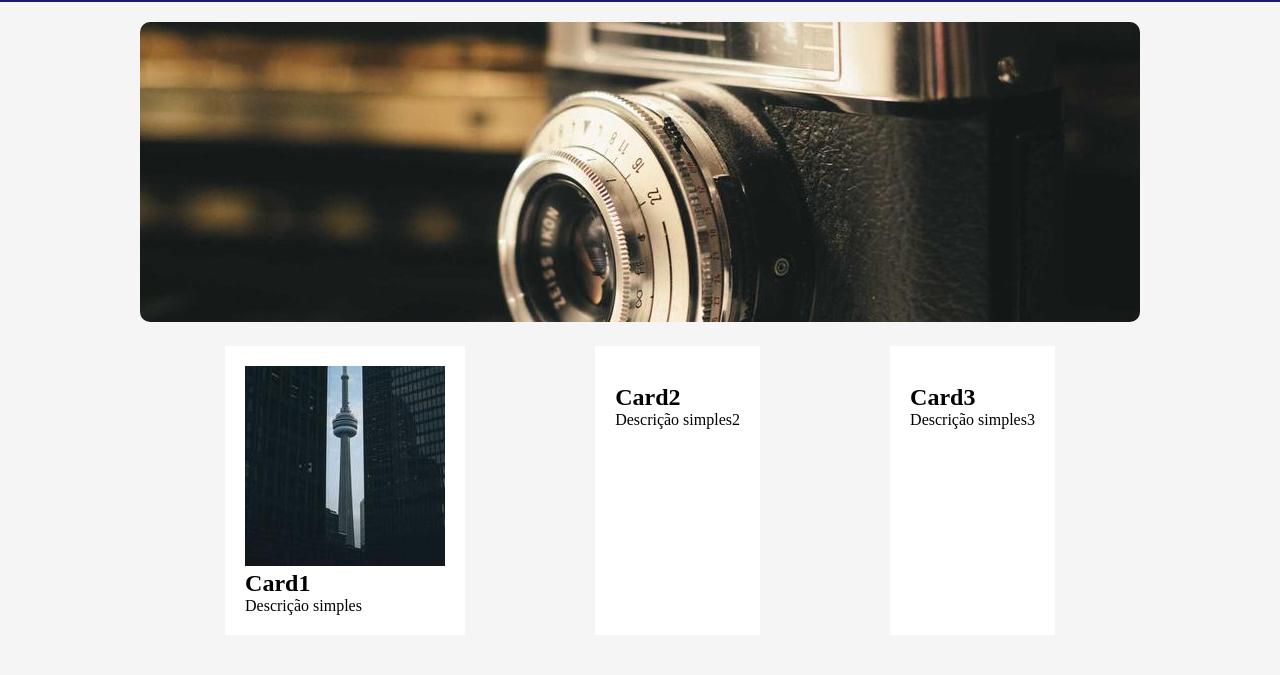
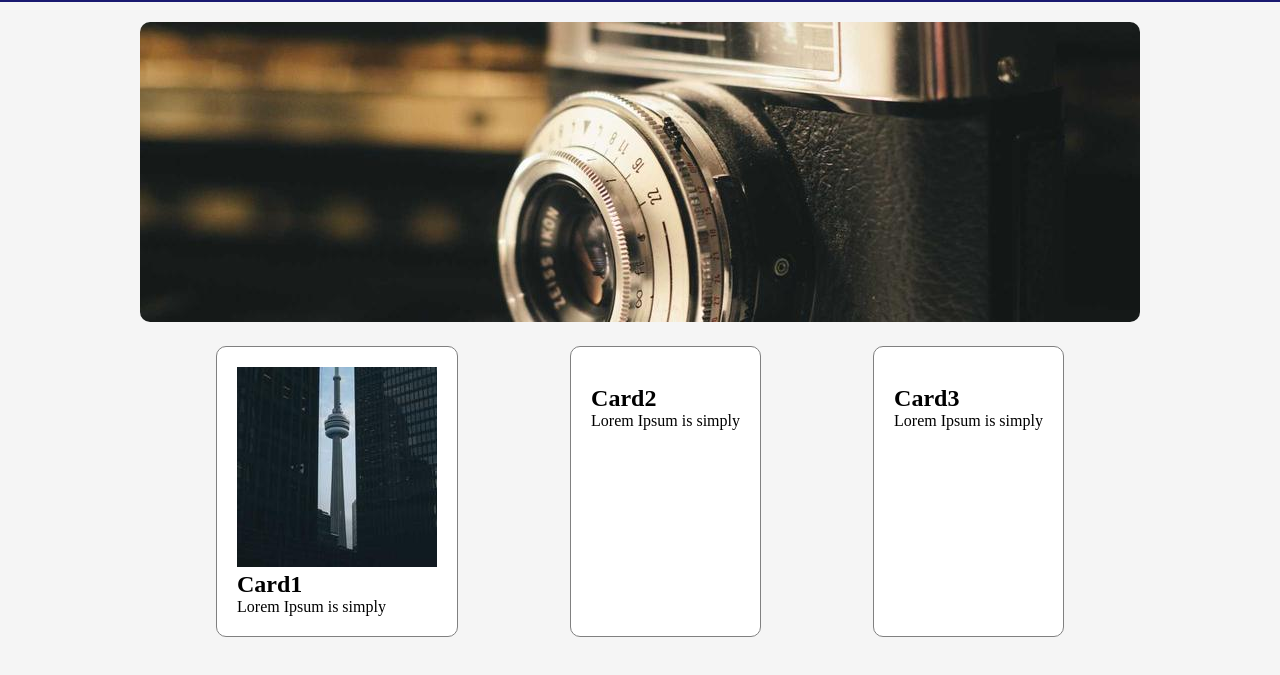
Before and after one commit to kiguti-dev/curso-fullstack, a plain HTML site: page mine-site/index.html in a window 1280 px wide. Shown: the part 103-778 px from the top of the page. Drawn offline with Linux system fonts and the light colour scheme.

Commit message:
atualizando

```diff
--- a/mine-site/css/style.css
+++ b/mine-site/css/style.css
@@ -36,6 +36,7 @@ header {
     display: flex;
     align-items: center;
     justify-content: space-between;
+    flex-wrap: wrap;
 }
 
 header h1 {
@@ -61,8 +62,10 @@ header nav ul a:hover {
 .carrousel article{
     margin-top: 20px;
 }
+
 .carrousel img {
     border-radius: 10px;
+    width: 100%;
 }
 
 .cards{
@@ -75,4 +78,7 @@ header nav ul a:hover {
 .card {
     background: white;
     padding: 20px;
+    margin-bottom: 20px;
+    border-radius: 10px;
+    border: 1px solid grey;
 }
--- a/mine-site/index.html
+++ b/mine-site/index.html
@@ -37,21 +37,21 @@
                 <article class="card">
                     <img src="./img/1075-200x200.jpg" alt="">
                     <h2>Card1</h2>
-                    <p>Descrição simples</p>
+                    <p>Lorem Ipsum is simply</p>
                 </article>
 
 
                 <article class="card">
                     <img src="./img/208-200x200.jpg" alt="">
                     <h2>Card2</h2>
-                    <p>Descrição simples2</p>
+                    <p>Lorem Ipsum is simply</p>
                 </article>
 
 
                    <article class="card">
                     <img src="./img/1040-200x200.jpg" alt="">
                     <h2>Card3</h2>
-                    <p>Descrição simples3</p>
+                    <p>Lorem Ipsum is simply</p>
                 </article>
 
 
```
